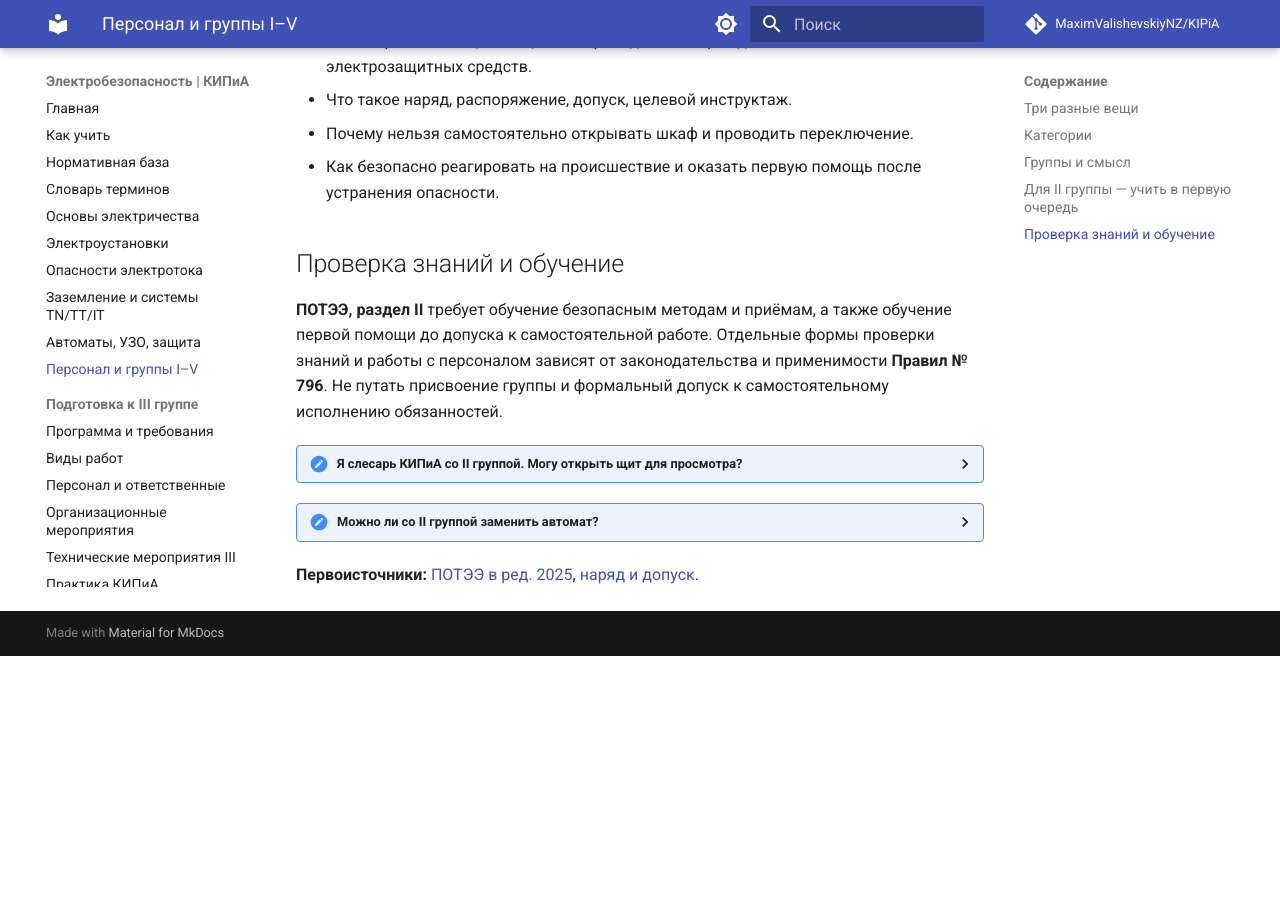
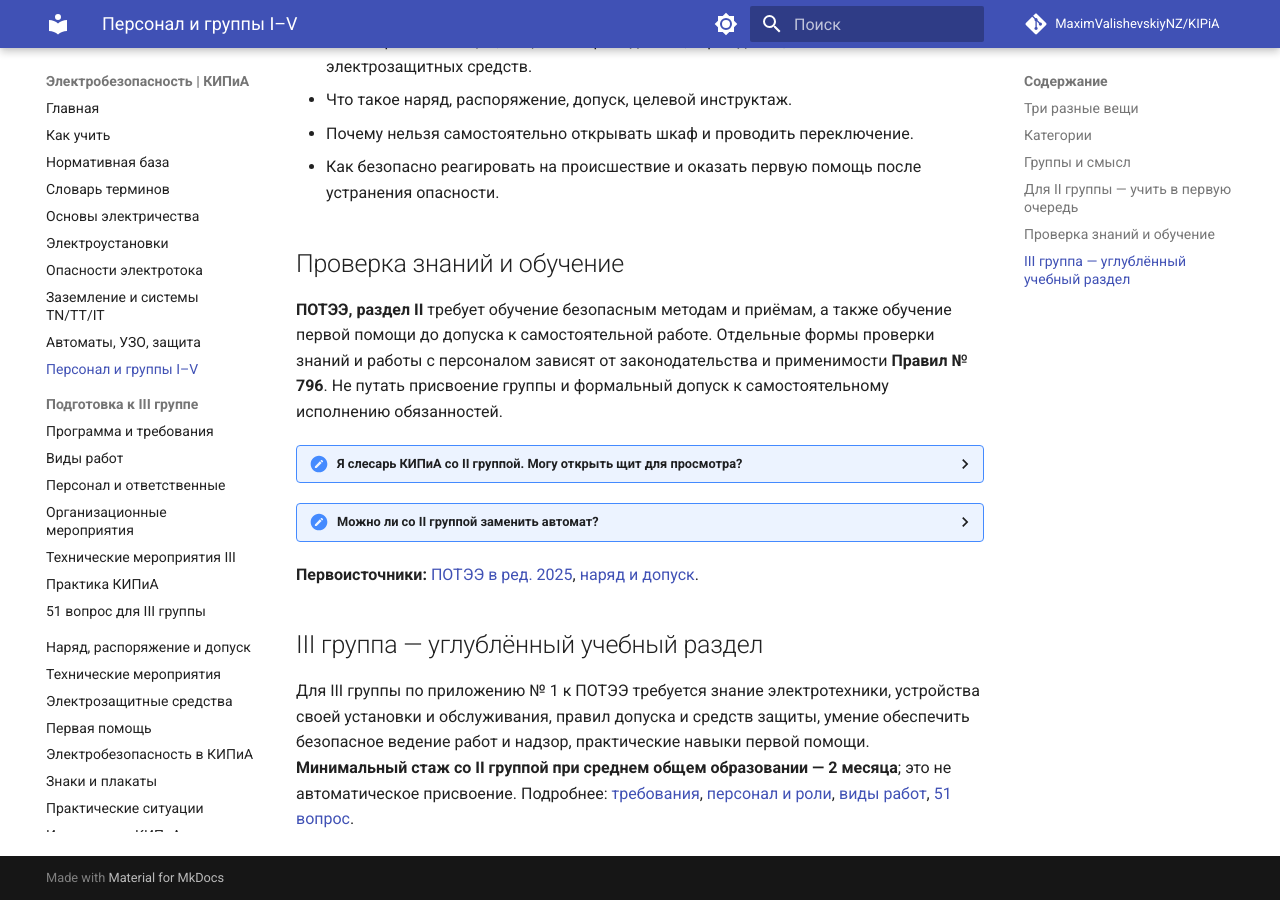
Before and after one commit to MaximValishevskiyNZ/KIPiA, an MkDocs documentation site: the page built from docs/08-people-groups.md, in a window 1280 px wide and 900 px high, scrolled down 1367 px. Built offline with MkDocs 1.6.1 and Material for MkDocs 9.7.7, drawn with Linux system fonts in a browser that asks for light colours; comment, search, counter and statistics services are not loaded; before the commit the page ends 2023 px from its top, so only the background shows below that.

Commit message:
docs: встроить программу III группы в навигацию и обучение

```diff
--- a/docs/08-people-groups.md
+++ b/docs/08-people-groups.md
@@ -52,3 +52,8 @@
 </details>
 
 **Первоисточники:** [ПОТЭЭ в ред. 2025](17-sources.md), [наряд и допуск](09-work-permits.md).
+
+
+## III группа — углублённый учебный раздел
+
+Для III группы по приложению № 1 к ПОТЭЭ требуется знание электротехники, устройства своей установки и обслуживания, правил допуска и средств защиты, умение обеспечить безопасное ведение работ и надзор, практические навыки первой помощи. **Минимальный стаж со II группой при среднем общем образовании — 2 месяца**; это не автоматическое присвоение. Подробнее: [требования](22-third-group.md), [персонал и роли](24-personnel-and-roles.md), [виды работ](23-types-of-work.md), [51 вопрос](28-third-group-questions.md).
```
